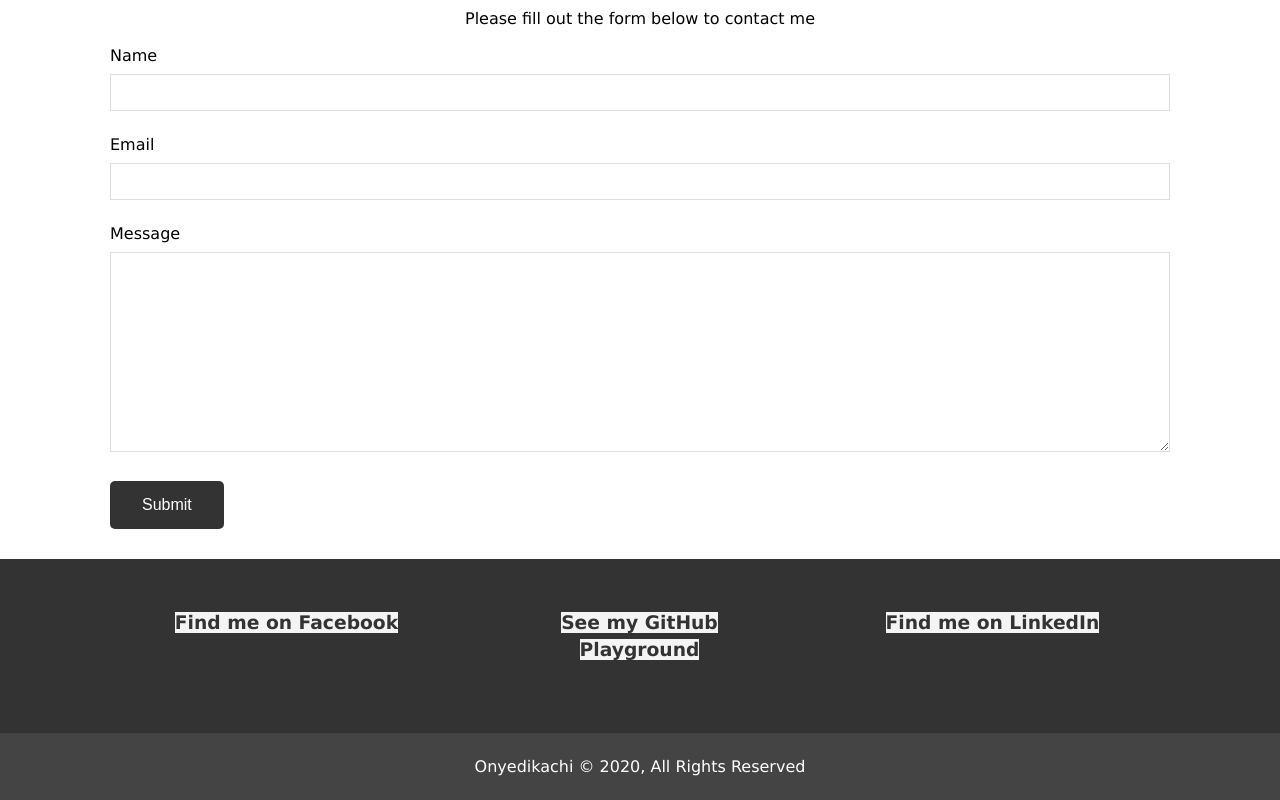
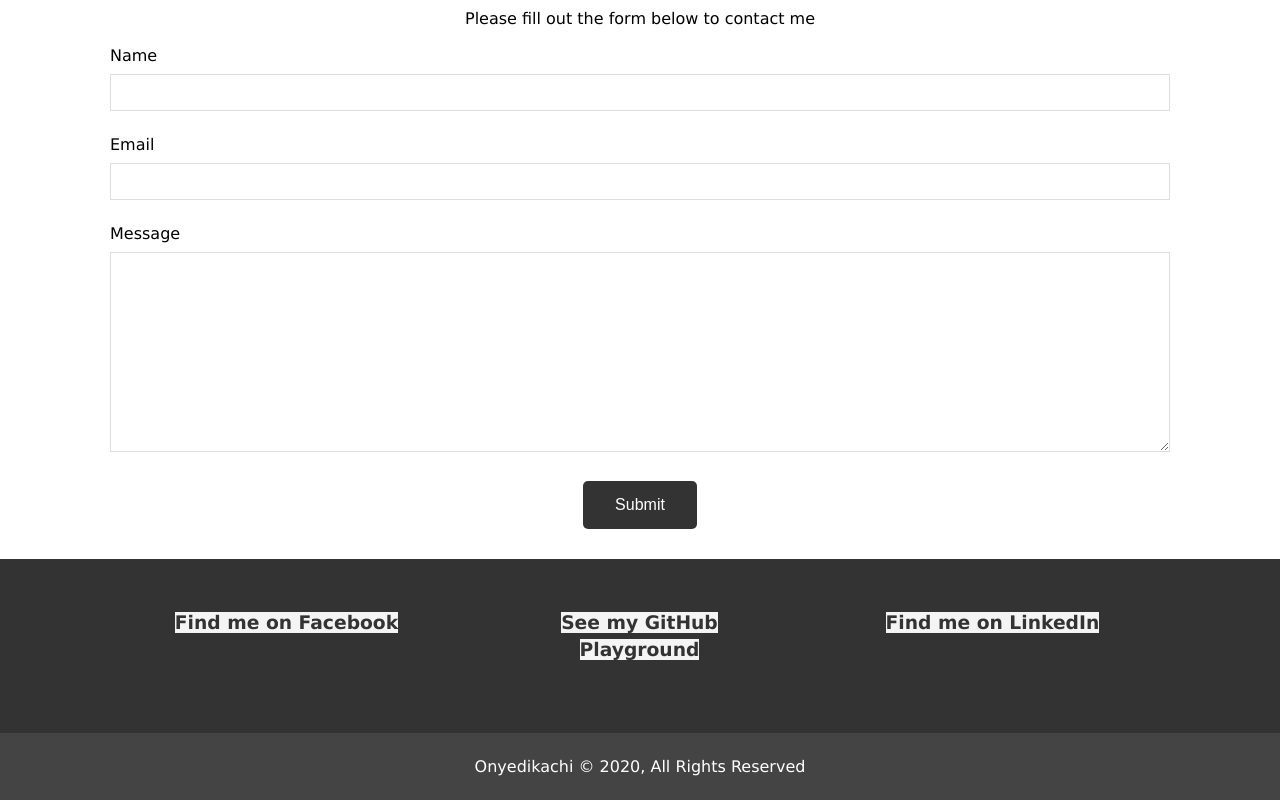
Before and after one commit to eonyedikachi/portfolio, a plain HTML site: page index.html in a window 1280 px wide. Shown: the part 2344-3144 px from the top of the page. Drawn offline with Linux system fonts and the light colour scheme.

Commit message:
center contact form button

```diff
--- a/css/style.css
+++ b/css/style.css
@@ -67,6 +67,10 @@ s
 .btn-light {
     background: #f4f4f4;
     color: #333;
+}
+
+.btn-contact {
+    text-align: center;
 }
 
 /* Color themes */
--- a/index.html
+++ b/index.html
@@ -162,7 +162,9 @@
                         <label for="message">Message</label>
                         <textarea name="message" id="message"></textarea>
                     </div>
+                    <div class=" btn-contact">
                     <button type="submit" class="btn bg-dark btn-contact">Submit</button>
+                </div>
                 </form>
             </div>
 
```
